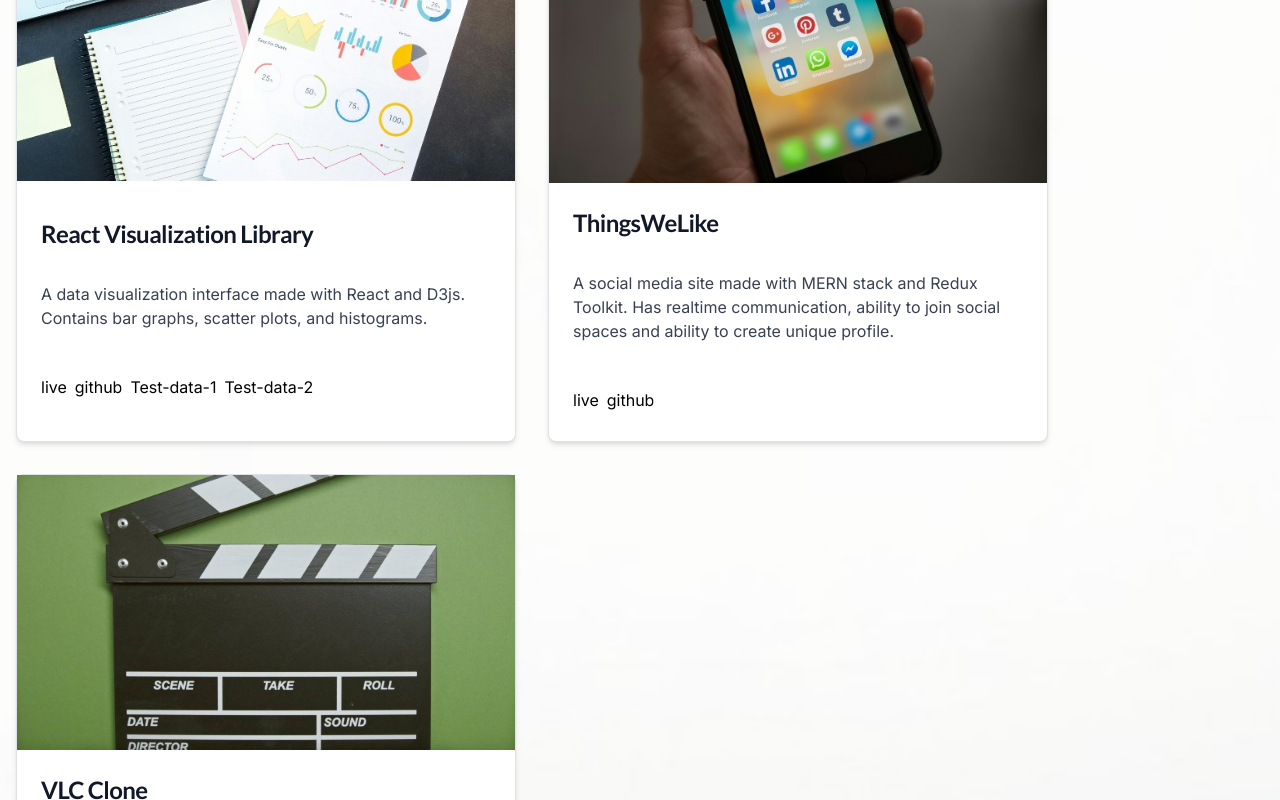
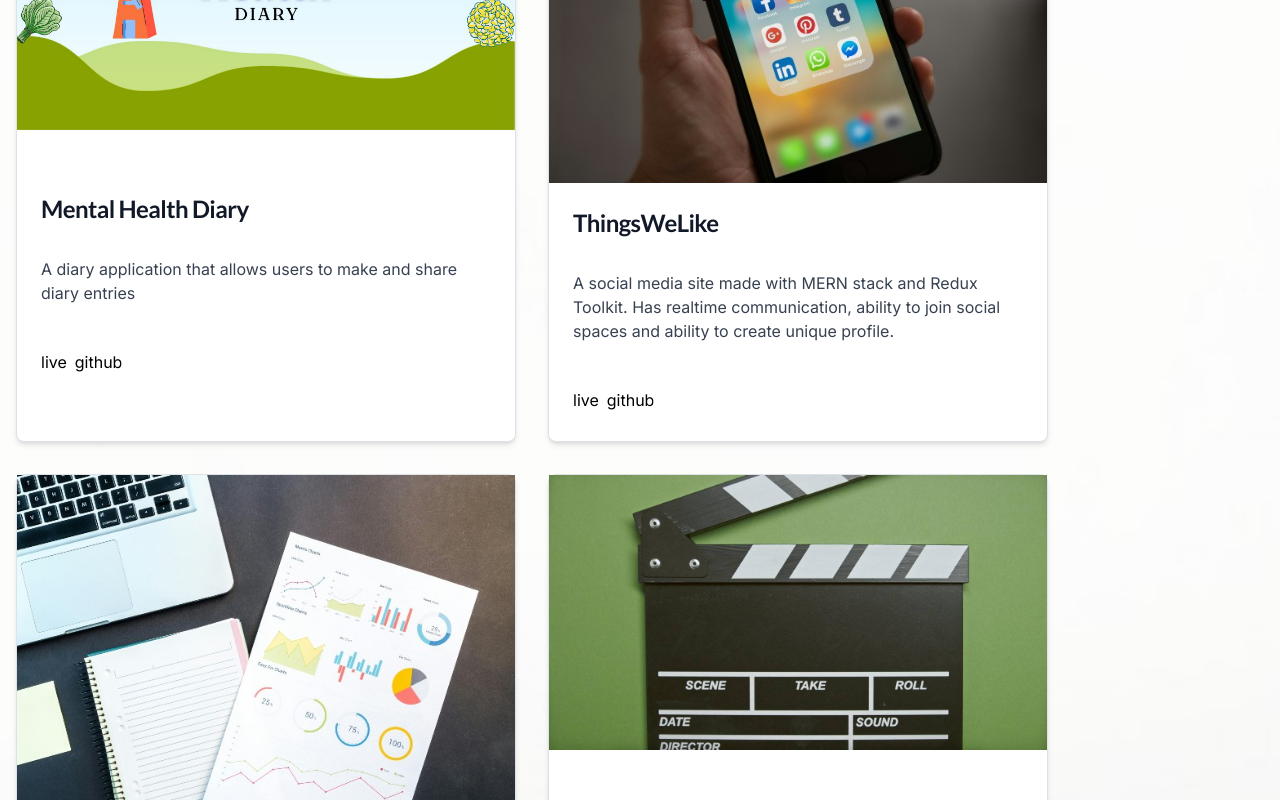
Before and after one commit to Bruce-Mahagwa/Portfolio_v1, a Next.js app in the folder portfolio_v1/: page / in a window 1280 px wide. Shown: the part 2480-3280 px from the top of the page. Built offline with nearby package versions, Linux system fonts and the light colour scheme; a web font is replaced by a local one.

Commit message:
Add link to mental health diary

```diff
--- a/portfolio_v1/components/Projects/Projects.js
+++ b/portfolio_v1/components/Projects/Projects.js
@@ -7,6 +7,7 @@ import useDeviceWidth from "@/lib/hooks/useDeviceWidth";
 import img_web_1 from "./images/D3Visualization.jpg";
 import img_web_2 from "./images/Thingswelike.jpg"
 import img_web_3 from "./images/vlc_2.jpg"
+import img_web_4 from "./images/landing_small.jpg";
 import img_data_1 from "./images/wikimediaarticles.jpg"
 import img_data_2 from "./images/Prosperloan.jpg"
 import img_data_3 from "./images/Exploration_twitter_dataset.jpg"
@@ -17,6 +18,20 @@ import { motion } from "framer-motion";
 
 const project_data_web = [
     {
+        name: "Mental Health Diary",
+        img_project: img_web_4,
+        description: "A diary application that allows users to make and share diary entries",
+        github: "https://github.com/Bruce-Mahagwa/MentalHealthDiary",
+        live: "https://mental-health-diary.vercel.app/",
+    },
+    {
+        name: "ThingsWeLike",
+        img_project: img_web_2,
+        description: "A social media site made with MERN stack and Redux Toolkit. Has realtime communication, ability to join social spaces and ability to create unique profile.",
+        github: "https://github.com/Bruce-Mahagwa/ThingsWeLike2",
+        live: "https://things-we-like-client.vercel.app"
+    },
+    {
         name: "React Visualization Library",
         img_project: img_web_1,
         description: "A data visualization interface made with React and D3js. Contains bar graphs, scatter plots, and histograms.",
@@ -25,13 +40,7 @@ const project_data_web = [
         extras: ["https://gist.githubusercontent.com/garrettgman/9629323/raw/ee5dfc039fd581cb467cc69c226ea2524913c3d8/deck.csv",
     "https://gist.githubusercontent.com/netj/8836201/raw/6f9306ad21398ea43cba4f7d537619d0e07d5ae3/iris.csv"]
     },
-    {
-        name: "ThingsWeLike",
-        img_project: img_web_2,
-        description: "A social media site made with MERN stack and Redux Toolkit. Has realtime communication, ability to join social spaces and ability to create unique profile.",
-        github: "https://github.com/Bruce-Mahagwa/ThingsWeLike2",
-        live: "https://things-we-like-client.vercel.app"
-    },
+
     {
         name: "VLC Clone",
         img_project: img_web_3,
```
Also changed, not shown: portfolio_v1/components/Projects/images/landing_small.jpg (added).
